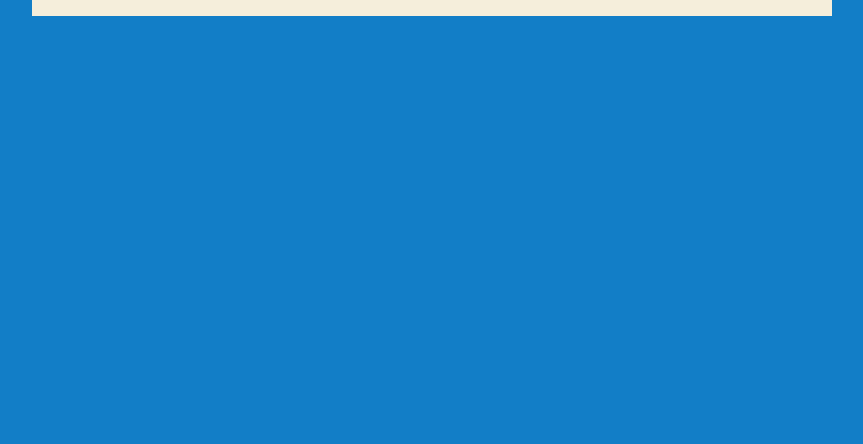
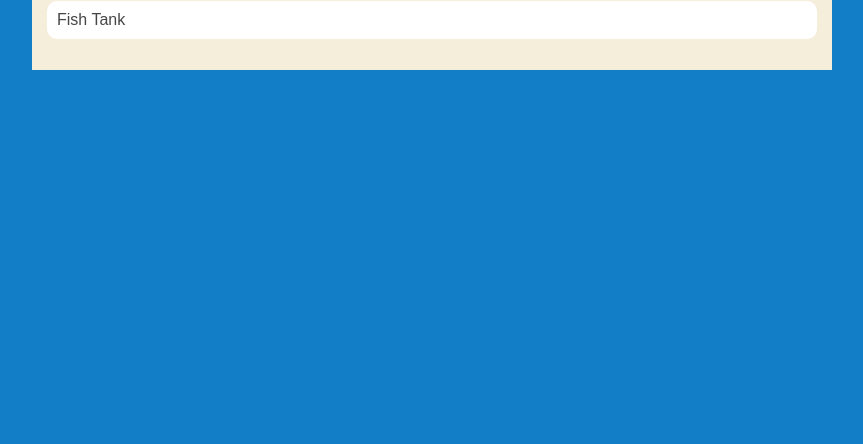
Before and after one commit to Dashaunmorton890/Dashaunmorton890.github.io, a plain HTML site: page portfolio.html in a window 1280 px wide. Shown: the part 356-800 px from the top of the page, without its empty margins (208-1071 px from the left). Drawn offline with Linux system fonts and the light colour scheme.

Commit message:
added fish tank to portfolio.

```diff
--- a/fsd-projects/circularity/js/init.js
+++ b/fsd-projects/circularity/js/init.js
@@ -7,6 +7,7 @@ var init = function (window) {
         app = window.opspark.makeApp(),
         canvas = app.canvas,
         view = app.view,
+
         fps = draw.fps('#000');
 
 
--- a/portfolio.html
+++ b/portfolio.html
@@ -36,7 +36,7 @@
             </ul>
                <h1>khan Portfolio</h1>
             <ul id="portfolio">
-
+                <li><a href= "https://www.khanacademy.org/computer-programming/spin-off-of-project-fish-tank/5264637407903744">Fish Tank</a></li>
             </ul>
         </div>
 
```
